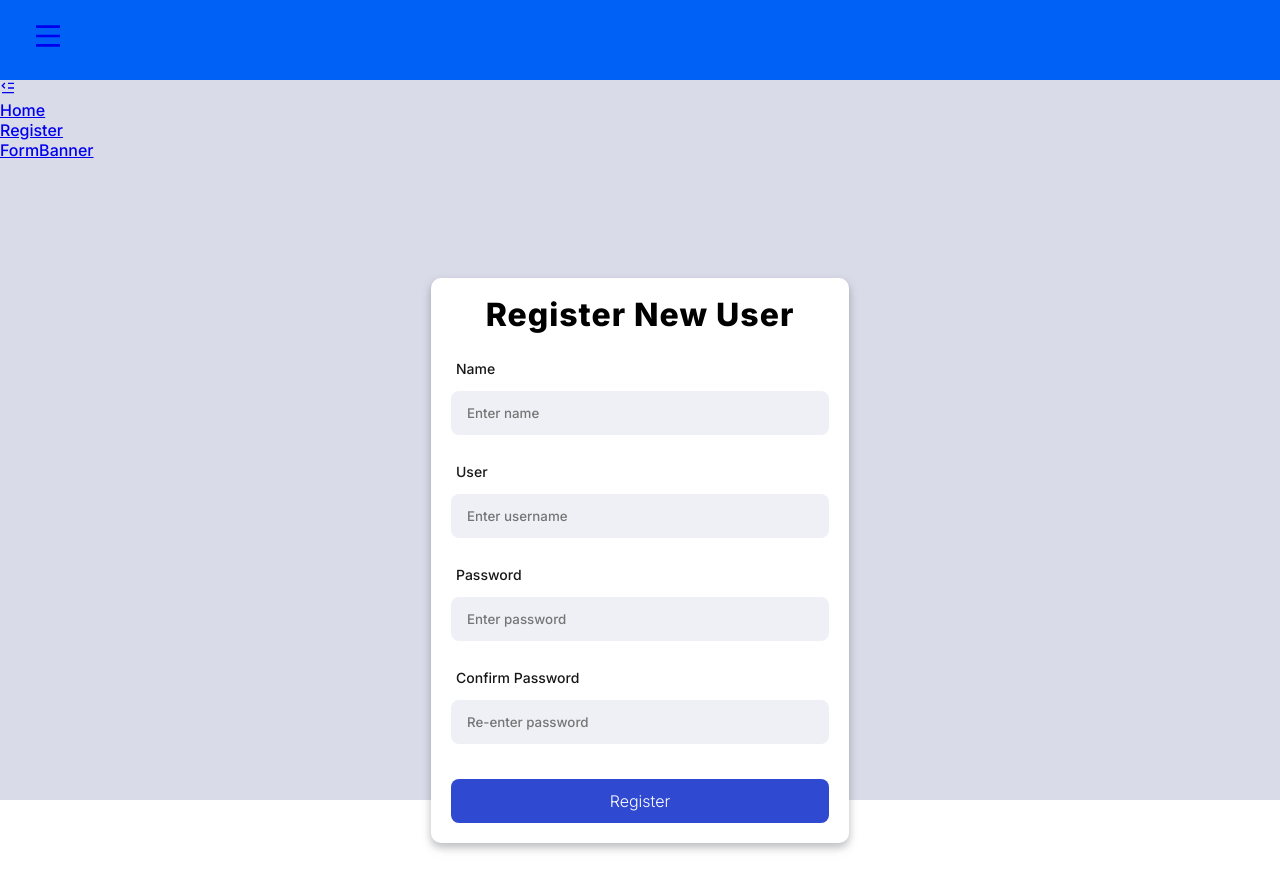
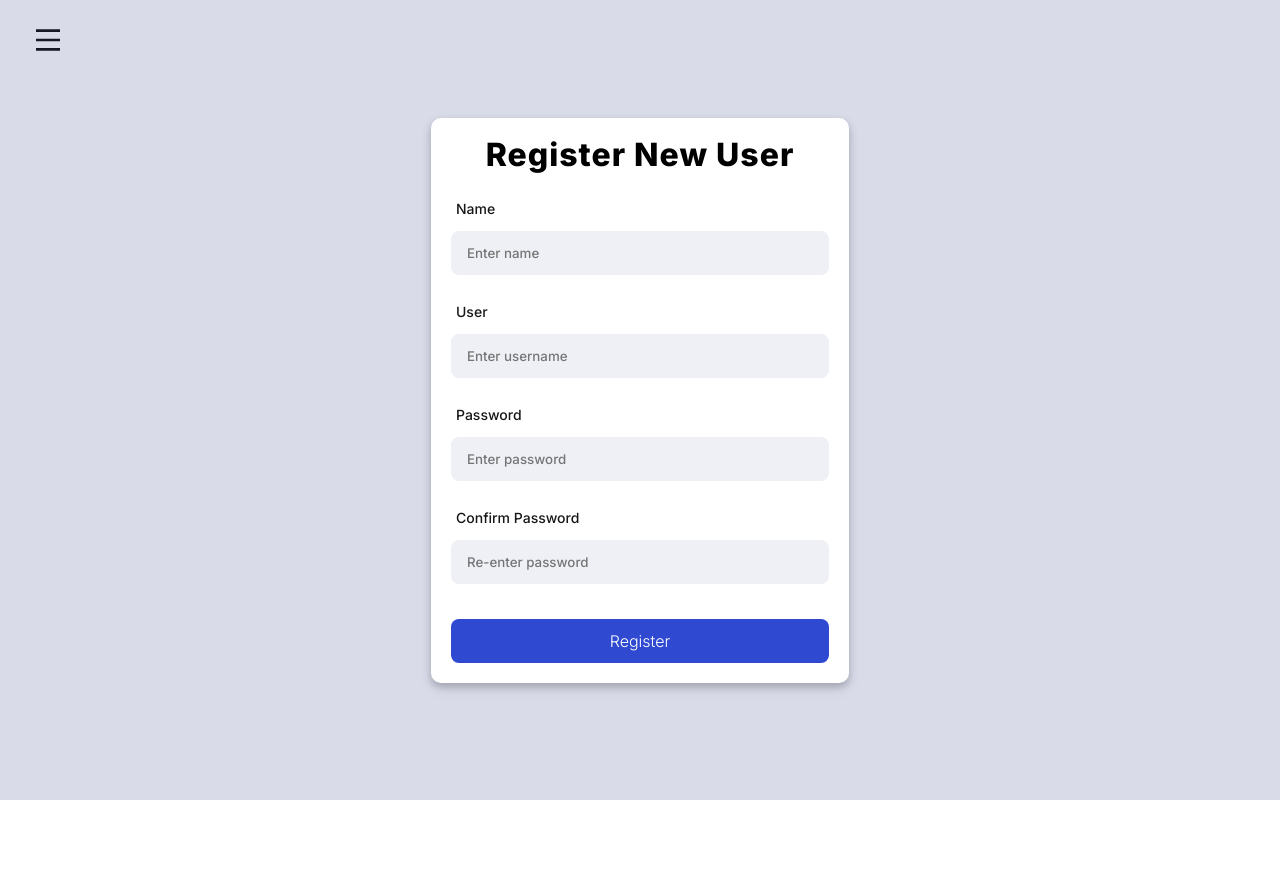
Before and after one commit to kuhlekt1v/component-library, a React (Create React App) app in the folder components/form-components/: page /register in a window 1280 px wide. Shown: the top 890 px of the page. After the commit the page ends 800 px from the top, so only its background shows below. Built offline with nearby package versions, Linux system fonts and the light colour scheme.

Commit message:
Sidebar UI styled.

```diff
--- a/components/form-components/package.json
+++ b/components/form-components/package.json
@@ -13,6 +13,7 @@
     "@types/react-router-dom": "^5.1.8",
     "@types/styled-components": "^5.1.14",
     "aphrodite": "^2.4.0",
+    "node-sass": "^6.0.1",
     "react": "^17.0.2",
     "react-dom": "^17.0.2",
     "react-hook-form": "^7.15.2",
@@ -48,8 +49,11 @@
     ]
   },
   "devDependencies": {
+    "@types/node-sass": "^4.11.2",
     "eslint-config-prettier": "^8.3.0",
     "eslint-plugin-prettier": "^3.4.0",
-    "prettier": "^2.3.2"
+    "prettier": "^2.3.2",
+    "typescript-plugin-css-modules": "^3.4.0",
+    "typings-for-css-modules-loader": "^1.7.0"
   }
 }
--- a/components/form-components/src/App.styles.ts
+++ b/components/form-components/src/App.styles.ts
@@ -1,5 +1,5 @@
 import { createGlobalStyle } from 'styled-components';
-import { COLORS } from './Constants';
+import { COLORS } from './Styles/Constants';
 
 export const GlobalStyle = createGlobalStyle`
   * {
@@ -66,6 +66,8 @@ export const GlobalStyle = createGlobalStyle`
     line-height: 34px;
   }
 
+
+
   /* Text Alignment */
   .center {
     text-align: center;
--- a/components/form-components/src/Pages/Navigation/SideBar.tsx
+++ b/components/form-components/src/Pages/Navigation/SideBar.tsx
@@ -1,49 +1,12 @@
 import React, { useState } from 'react';
 import IconLogo from '../../Assets/IconLogo';
 import { RiMenuFill, RiMenuFoldLine } from 'react-icons/ri';
-import { StyleSheet, css } from 'aphrodite';
-import { COLORS } from '../../Constants';
-import { Link } from 'react-router-dom';
+import { css } from 'aphrodite';
+import { styles, NavLink, ShowMenuIcon, HideMenuIcon, Title, Subtitle } from './Sidebar.Style';
 import { SidebarData } from './SidebarData';
 
 export const SideBar = () => {
-  const styles = StyleSheet.create({
-    navbar: {
-      backgroundColor: `${COLORS.blue}`,
-      color: `${COLORS.white}`,
-      height: '80px',
-      display: 'flex',
-      justifyContent: 'flex-start',
-      alignItems: 'center',
-    },
-    menuBars: {
-      marginLeft: '2rem',
-      fontSize: '2rem',
-      background: 'none',
-    },
-
-    title: {
-      color: `${COLORS.white}`,
-      fontStyle: 'normal',
-      fontWeight: 'bold',
-      fontSize: 19,
-      lineHeight: '24px',
-      letterSpacing: '0.4px',
-      marginLeft: 12,
-    },
-
-    subTitle: {
-      color: `${COLORS.white}`,
-      fontStyle: 'normal',
-      fontWeight: 300,
-      fontSize: 16,
-      lineHeight: '24px',
-      letterSpacing: '0.4px',
-      marginLeft: 12,
-    },
-  });
-
-  // REF: https://www.youtube.com/watch?v=CXa0f4-dWi4
+  //REF: https:www.youtube.com/watch?v=CXa0f4-dWi4
 
   const [sidebar, setSidebar] = useState(false);
 
@@ -51,24 +14,32 @@ export const SideBar = () => {
 
   return (
     <>
-      <div className={css(styles.navbar)}>
-        <Link to="#" className={css(styles.menuBars)}>
-          <RiMenuFill />
-        </Link>
-      </div>
-      <nav className={sidebar ? 'nav-menu active' : 'nav-menu'}>
-        <ul className="nav-menu-items">
-          <li className="navbar-toggle">
-            <Link to="#" className="menu-bars">
+      <ShowMenuIcon to="#" className={css(styles.navBarToggle)}>
+        <RiMenuFill onClick={handleShowSidebar} />
+      </ShowMenuIcon>
+
+      <nav className={sidebar ? css([styles.navMenu, styles.active]) : css(styles.navMenu)}>
+        <ul className={css(styles.navMenuItems)}>
+          <li className={css(styles.navBarToggle)}>
+            <div style={{ marginLeft: '2rem', scale: '80%' }}>
+              <IconLogo />
+            </div>
+
+            <div>
+              <Title>React</Title>
+              <Subtitle>Component Library</Subtitle>
+            </div>
+            <HideMenuIcon to="#">
               <RiMenuFoldLine onClick={handleShowSidebar} />
-            </Link>
+            </HideMenuIcon>
           </li>
           {SidebarData.map((item, index) => {
             return (
-              <li key={index} className={item.cName}>
-                <Link to={item.path}>
-                  <span>{item.text}</span>
-                </Link>
+              <li key={index} className={css(styles.navText)}>
+                <NavLink to={item.path}>
+                  <item.icon size={24} />
+                  <span style={{ paddingLeft: '16px' }}>{item.text}</span>
+                </NavLink>
               </li>
             );
           })}
--- /dev/null
+++ b/components/form-components/src/Pages/Navigation/Sidebar.Style.ts
@@ -0,0 +1,113 @@
+import { COLORS } from '../../Styles/Constants';
+import { StyleSheet } from 'aphrodite';
+import { Link } from 'react-router-dom';
+import styled from 'styled-components';
+
+export const styles = StyleSheet.create({
+  navMenu: {
+    backgroundColor: `${COLORS.blue}`,
+    display: 'inline-block',
+    justifyContent: 'center',
+    alignItems: 'center',
+    height: '100vh',
+    marginRight: '2rem',
+    paddingRight: '16px',
+    position: 'fixed',
+    top: 0,
+    left: '-100%',
+    transition: '850ms',
+  },
+  active: {
+    left: 0,
+    transition: '350ms',
+  },
+  navText: {
+    display: 'flex',
+    justifyContent: 'flex-start',
+    alignItems: 'center',
+    height: '60px',
+    padding: '8px 0px 8px 16px',
+    listStyle: 'none',
+  },
+  navMenuItems: {
+    width: '100%',
+  },
+  navBarToggle: {
+    display: 'flex',
+    justifyContent: 'flex-start',
+    alignItems: 'center',
+    width: '100%',
+    height: '80px',
+  },
+});
+
+const TitleText = styled.p`
+  color: ${COLORS.white};
+  font-style: normal;
+  line-height: 24px;
+  margin-left: 12px;
+  white-space: nowrap;
+`;
+
+export const Title = styled(TitleText)`
+  font-weight: bold;
+  font-size: 19px;
+  letter-spacing: 0.4px;
+`;
+
+export const Subtitle = styled(TitleText)`
+  font-weight: 300;
+  font-size: 14px;
+`;
+
+const Menu = styled.nav`
+  display: flex;
+  justify-content: center;
+  width: 250px;
+  height: 100vh;
+  position: fixed;
+  top: 0;
+  transition: '850ms';
+`;
+
+export const NavMenu = styled(Menu)`
+  background-color: ${COLORS.blue};
+  left: -100%;
+`;
+
+export const NavLink = styled(Link)`
+  color: ${COLORS.white};
+  text-decoration: none;
+  font-size: 18px;
+  display: flex;
+  opacity: 0.5;
+  width: 95%;
+  padding: 0 16px;
+
+  &:hover {
+    opacity: 1;
+  }
+`;
+
+export const HideMenuIcon = styled(Link)`
+  color: ${COLORS.white};
+  text-decoration: none;
+  font-size: 2rem;
+  display: flex;
+  opacity: 0.5;
+  margin-left: 2rem;
+
+  &:hover {
+    opacity: 1;
+  }
+`;
+
+export const ShowMenuIcon = styled(HideMenuIcon)`
+  color: ${COLORS.dark};
+  position: fixed;
+  opacity: 1;
+
+  &:hover {
+    color: ${COLORS.primarylt};
+  }
+`;
--- a/components/form-components/src/Pages/Navigation/SidebarData.ts
+++ b/components/form-components/src/Pages/Navigation/SidebarData.ts
@@ -1,23 +1,26 @@
+import { IconType } from 'react-icons/lib';
+import { RiHome3Fill, RiClipboardFill, RiUserAddFill } from 'react-icons/ri';
+
 interface ISideBarItem {
   text: string;
-  cName: string;
   path: string;
+  icon: IconType;
 }
 
 export const SidebarData: ISideBarItem[] = [
   {
     text: 'Home',
     path: '/',
-    cName: 'nav-text',
+    icon: RiHome3Fill,
   },
   {
     text: 'Register',
     path: '/register',
-    cName: 'nav-text',
+    icon: RiUserAddFill,
   },
   {
-    text: 'FormBanner',
+    text: 'Form Banner',
     path: '/form-banner',
-    cName: 'nav-text',
+    icon: RiClipboardFill,
   },
 ];
--- a/components/form-components/src/Styles/StyledComponents.ts
+++ b/components/form-components/src/Styles/StyledComponents.ts
@@ -1,5 +1,5 @@
 import styled from 'styled-components';
-import { COLORS } from '../Constants';
+import { COLORS } from './Constants';
 
 export const FormItem = styled.div`
   display: flex;
@@ -21,7 +21,7 @@ export const FormItem = styled.div`
     border-radius: 8px;
 
     &:focus {
-      outline: 2px solid ${COLORS.primary};
+      box-shadow: 0 0 0 1pt ${COLORS.primary};
     }
   }
 
```
Also changed, not shown: components/form-components/tsconfig.json (+4 -9 lines), components/form-components/src/Pages/Navigation/SideBar.css (deleted), components/form-components/src/Styles/Constants.ts (renamed from components/form-components/src/Constants.ts), 1 other file (tests, documents, lock files or other folders).
